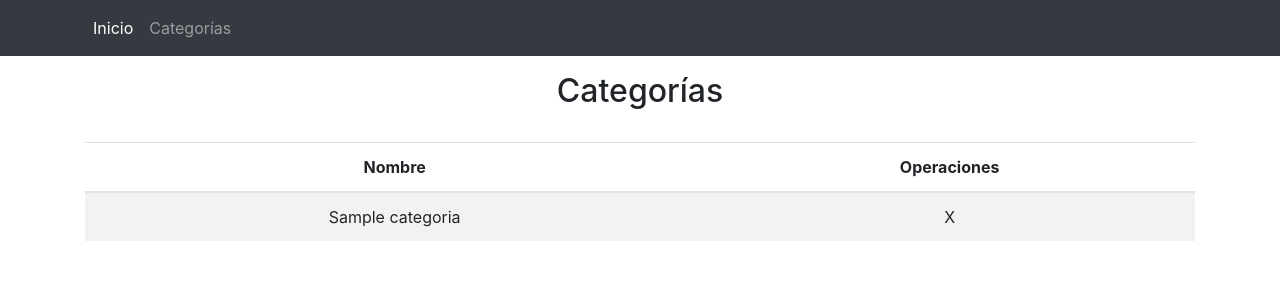
After one commit to BenjaminPina/teknei, a Django app: page /categorias/lista in a window 1280 px wide. The commit adds this page. Shown: the top 300 px of the page. Run offline with Django 4.2, Linux system fonts and the light colour scheme; tables that the repository leaves empty hold one stand-in row (values such as "Sample post"); some libraries are stand-ins or nearby versions.

```diff
--- a/libros/templates/libros/_menu.html
+++ b/libros/templates/libros/_menu.html
@@ -10,27 +10,7 @@
                 <a class="nav-link" href="/">Inicio <span class="sr-only">(current)</span></a>
             </li>
             <li class="nav-item">
-              <div class="dropdown">
-                <button class="btn btn-secondary dropdown-toggle" type="button" id="dropdownMenuButton" data-toggle="dropdown" aria-haspopup="true" aria-expanded="false">
-                  Categorías
-                </button>
-                <div class="dropdown-menu" aria-labelledby="dropdownMenuButton">
-                  <a class="dropdown-item" href="#">Nueva</a>
-                  <a class="dropdown-item" href="#">Listado</a>
-                </div>
-              </div>
-            </li>
-            &nbsp;
-            <li class="nav-item">
-              <div class="dropdown">
-                <button class="btn btn-secondary dropdown-toggle" type="button" id="dropdownMenuButton" data-toggle="dropdown" aria-haspopup="true" aria-expanded="false">
-                  Libros
-                </button>
-                <div class="dropdown-menu" aria-labelledby="dropdownMenuButton">
-                  <a class="dropdown-item" href="#">Nuevo</a>
-                  <a class="dropdown-item" href="#">Listado</a>
-                </div>
-              </div>
+              <a class="nav-link" href="/categorias/lista">Categorías</a>
             </li>
         </ul>
       </div>
--- /dev/null
+++ b/libros/templates/libros/categoria_lista.html
@@ -0,0 +1,34 @@
+{% extends "./base.html" %}
+
+{% block title %}Categorías{% endblock %}
+
+{% block content %}
+<div class="row mt-3 mb-4">
+    <div class="col-md-12">
+        <h2>
+            Categorías
+        </h2>
+    </div>
+</div>
+
+<div class="row">
+    <div class="col">
+        <table class="table table-striped table-hover">
+            <thead>
+              <tr>
+                <th>Nombre</th>
+                <th>Operaciones</th>
+              </tr>
+            </thead>
+            <tbody>
+              {% for categoria in object_list %}
+              <tr>
+                <td>{{ categoria.nombre }}</td>
+                <td>X</td>
+              </tr>
+            {% endfor %}
+            </tbody>
+          </table>
+    </div>
+</div>
+{% endblock %}
--- a/libros/views.py
+++ b/libros/views.py
@@ -1,5 +1,26 @@
 from django.shortcuts import render
+from django.urls import reverse
+from django.views.generic import ListView
+from django.views.generic.edit import CreateView
+from django.contrib.messages.views import SuccessMessageMixin
+
+
+from .models import Categoria, Libro
 
 
 def index(request):
     return render(request, 'libros/index.html')
+
+
+class CategoriaCrear(SuccessMessageMixin, CreateView):
+    model = Categoria
+    form = Categoria
+    fields = ['nombre']
+    success_message = 'Categoría registrada correctamente'
+
+    def get_success_url(self):
+        return reverse('index')
+
+
+class CategoriasLista(ListView):
+    model = Categoria
--- a/teknei/urls.py
+++ b/teknei/urls.py
@@ -9,6 +9,16 @@ from libros import views
 urlpatterns = [
     path('admin/', admin.site.urls),
     path('', views.index, name='index'),
+    path(
+        'categorias/alta',
+        views.CategoriaCrear.as_view(template_name='libros/categoria_alta.html'),
+        name='categoria_alta',
+    ),
+    path(
+        'categorias/lista',
+        views.CategoriasLista.as_view(template_name='libros/categoria_lista.html'),
+        name='categoria_lista',
+    ),
 ]
 
 urlpatterns += static(
```
Also changed, not shown: libros/templates/libros/categoria_alta.html (added, +24 -0 lines).
